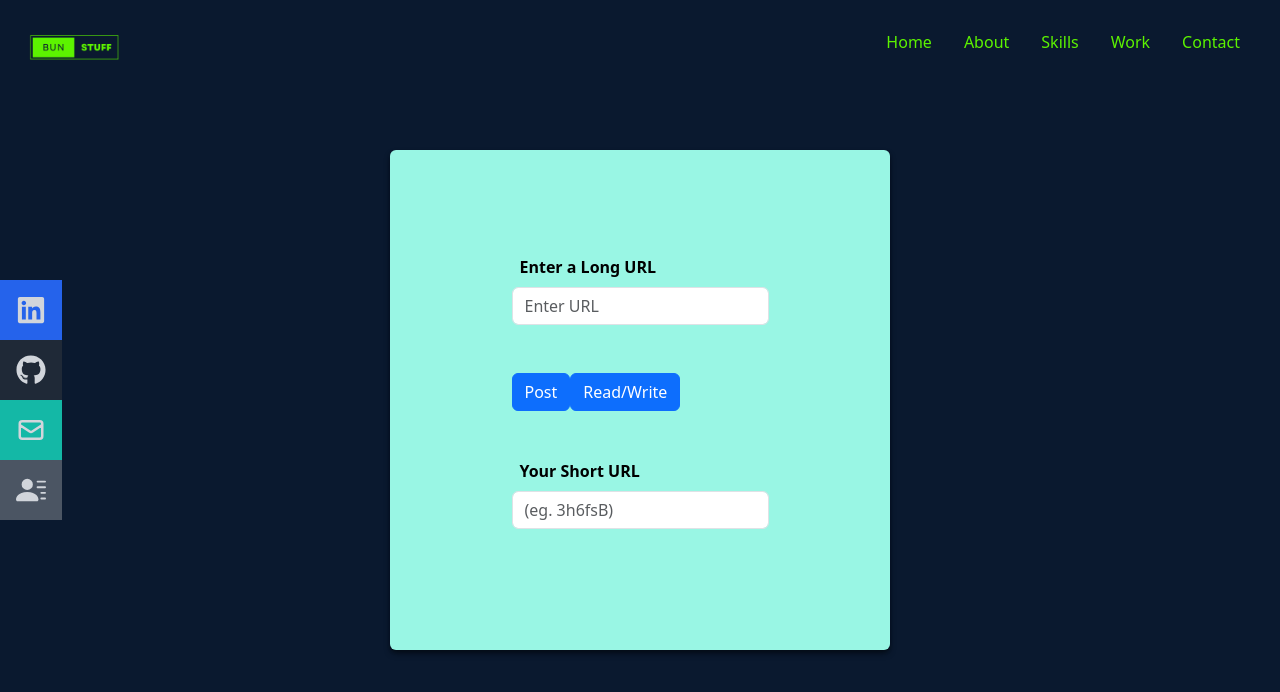
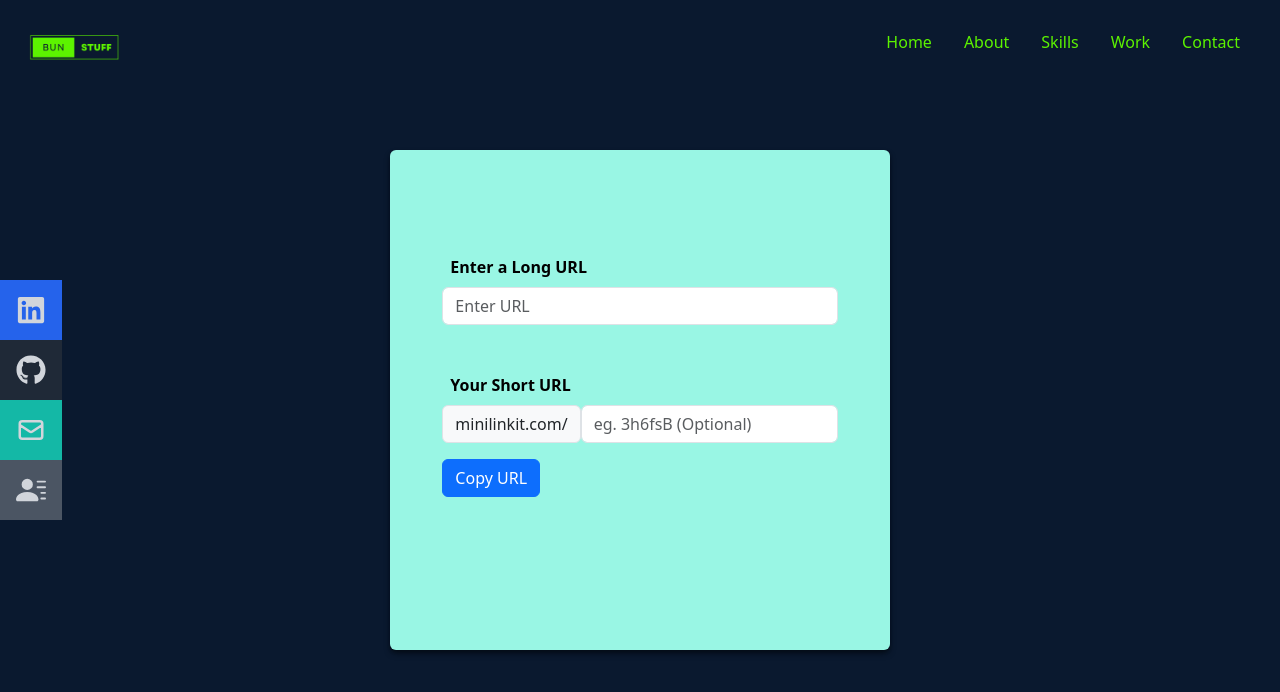
Before and after one commit to mbunalski/portfolio, a React (Create React App) app in the folder portfolio/: page /url in a window 1280 px wide. Shown: the top 692 px of the page. Built offline with nearby package versions, Linux system fonts and the light colour scheme.

Commit message:
frontend mods

```diff
--- a/portfolio/src/components/ShortUrl.jsx
+++ b/portfolio/src/components/ShortUrl.jsx
@@ -73,19 +73,18 @@ const ShortUrl = () => {
                     onChange={(e) => setLong(e.target.value)}/>
                     </Form.Group>
 
-                    <Button className="mb-5 bg-blue-600" variant="primary" type="button" onClick={Push}>
-                        Post
-                    </Button>
-
-                    <Button className="mb-5 bg-blue-600" variant="primary" type="button" >
-                        Read/Write
-                    </Button>
 
                     <Form.Group className="mb-3" controlId="formBasicPassword">
                         <Form.Label className= 'px-2' >Your Short URL</Form.Label>
-                        <Form.Control type="" placeholder="(eg. 3h6fsB)" value={short}
-                    onChange={(e) => setShort(e.target.value)}/>
+                        <div className='flex '><span className="input-group-text bg-gray-500">minilinkit.com/</span>
+                        <Form.Control type="" placeholder="eg. 3h6fsB (Optional)" value={short}
+                    onChange={(e) => setShort(e.target.value)}/></div>
+
                     </Form.Group>
+
+                    <Button className="mb-5 bg-blue-600" variant="primary" type="button" onClick={Push}>
+                        Copy URL
+                    </Button>
 
 
                 </Form>
```
